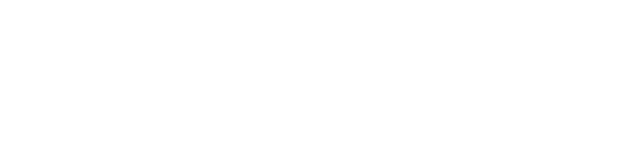
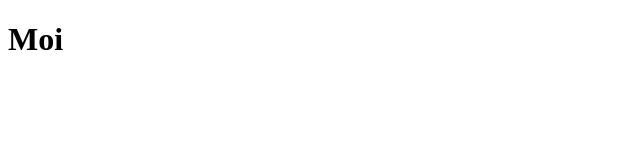
Before and after one commit to datamonnit/testi, a plain HTML site: page index.html in a window 1280 px wide. Shown: the whole page, without its empty margins (0-640 px from the left). Drawn offline with Linux system fonts and the light colour scheme.

Commit message:
Lisättiin moi

```diff
--- a/index.html
+++ b/index.html
@@ -4,5 +4,6 @@
   <title>Mikkelipuiston sivut</title>
 </head>
 <body>
+  <h1>Moi</h1>
 </body>
 </html>
```
